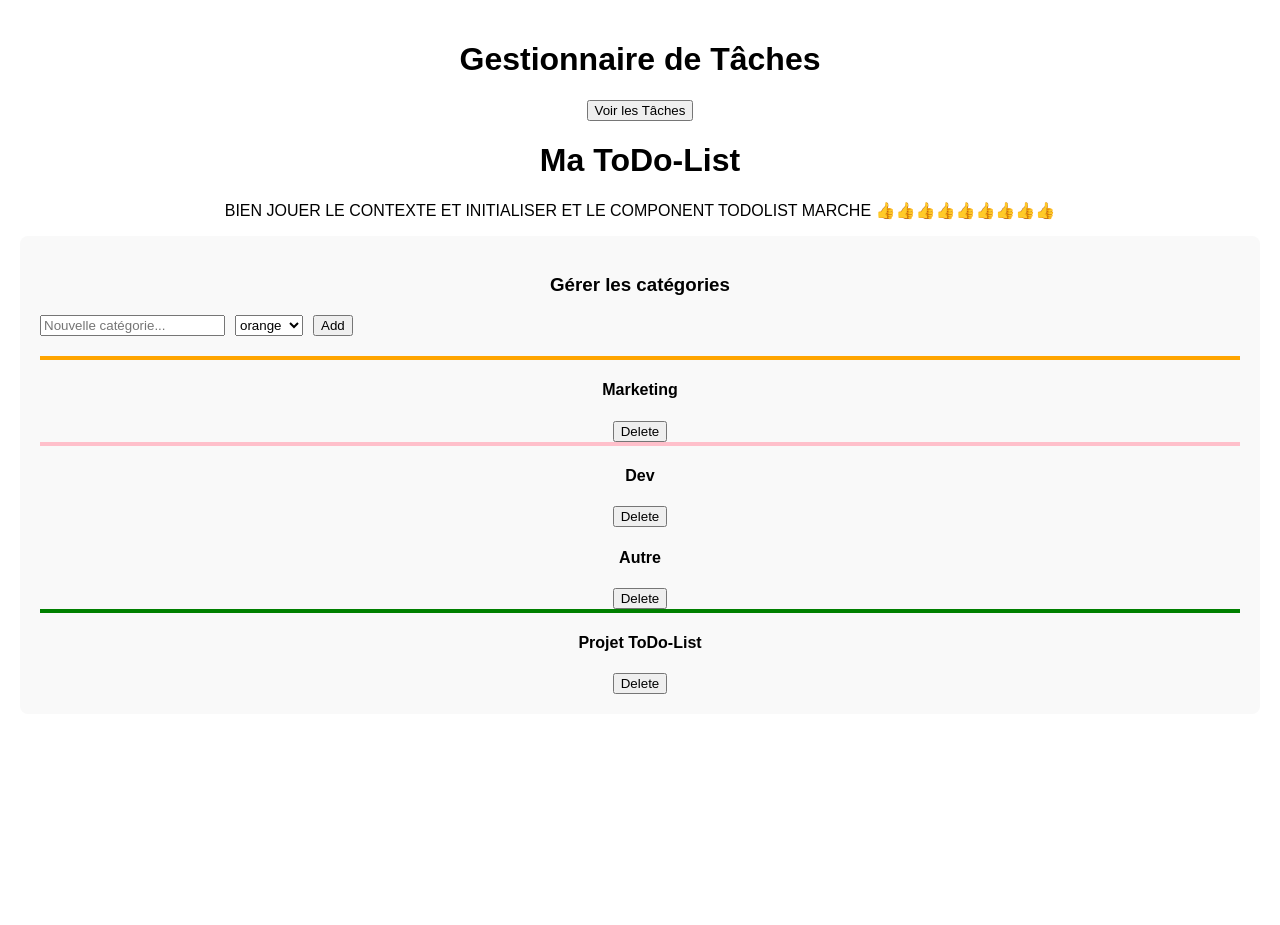
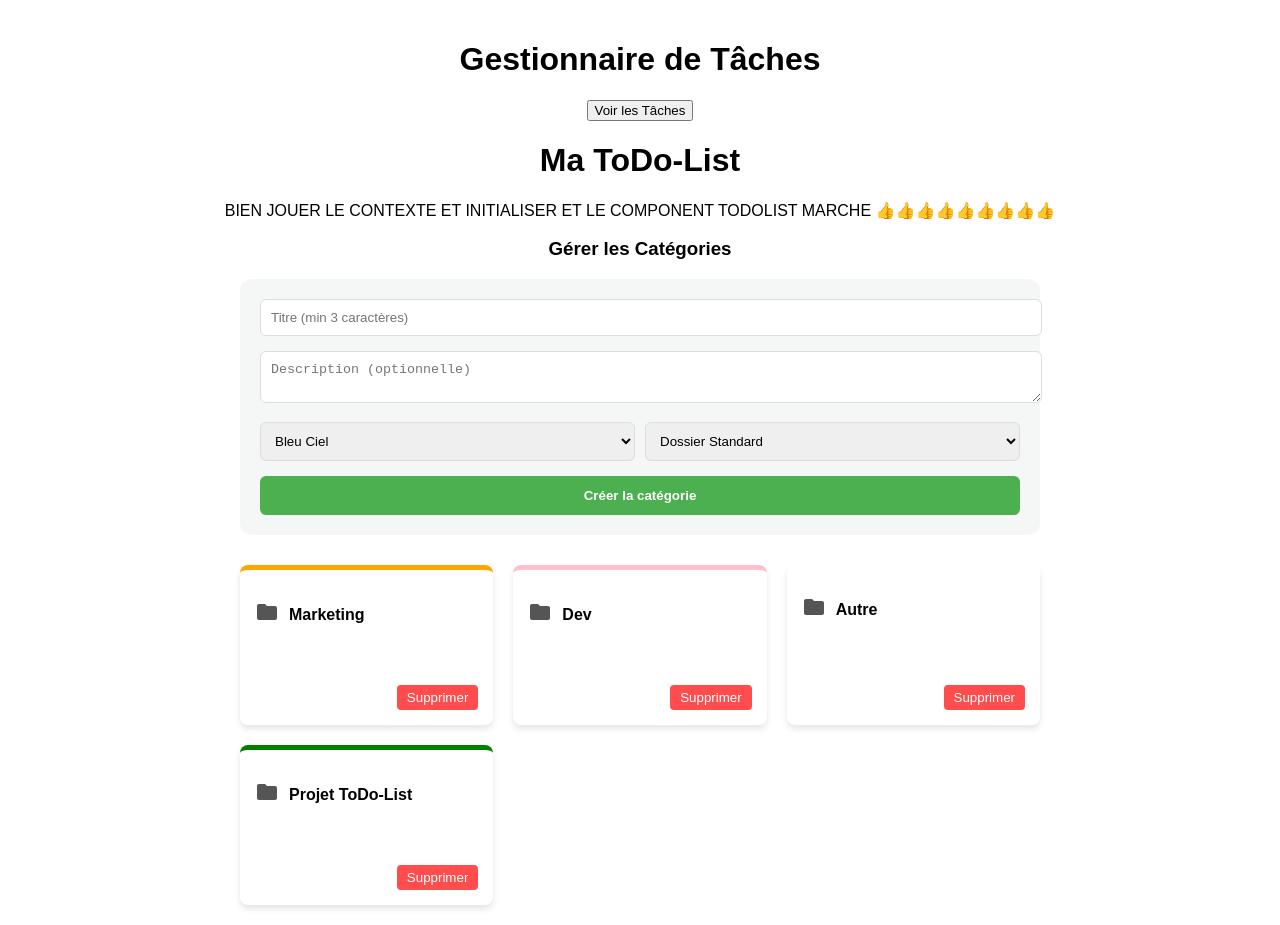
Before and after one commit to HELALI-Amin-24005915/TodoList.app, a React (Create React App) app: page / in a window 1280 px wide. Both pictures are taken after a click on the button "Gérer les Dossiers". Before the commit the page ends 800 px from the top, so only its background shows below. Built offline with nearby package versions, Linux system fonts and the light colour scheme; the HTML template or start-up script is replaced by a standard one.

Commit message:
feat: enhance FolderManager and Task components with improved UI and functionality

```diff
--- a/src/components/FolderManager/FolderManager.css
+++ b/src/components/FolderManager/FolderManager.css
@@ -1,25 +1,81 @@
 .folder-manager {
-    padding: 20px;
-    background: #f9f9f9;
-    border-radius: 8px;
+    max-width: 800px;
+    margin: 0 auto;
 }
 
 .folder-form {
-    margin-bottom: 20px;
+    background: #f4f7f6;
+    padding: 20px;
+    border-radius: 12px;
+    margin-bottom: 30px;
+    display: flex;
+    flex-direction: column;
+    gap: 15px;
+}
+
+.form-row {
     display: flex;
     gap: 10px;
 }
 
-.folder-list {
-    list-style: none;
-    padding: 0;
+.folder-form input, .folder-form textarea, .folder-form select {
+    padding: 10px;
+    border: 1px solid #ddd;
+    border-radius: 6px;
+    width: 100%;
 }
 
-.folder-list li {
+.btn-add {
+    background-color: #4CAF50;
+    color: white;
+    padding: 12px;
+    border: none;
+    border-radius: 6px;
+    cursor: pointer;
+    font-weight: bold;
+}
+
+.folder-grid {
+    display: grid;
+    grid-template-columns: repeat(auto-fill, minmax(200px, 1fr));
+    gap: 20px;
+}
+
+.folder-card {
+    background: white;
+    padding: 15px;
+    border-radius: 8px;
+    box-shadow: 0 4px 6px rgba(0,0,0,0.1);
     display: flex;
+    flex-direction: column;
     justify-content: space-between;
-    padding: 10px;
-    margin-bottom: 5px;
-    background: white;
-    box-shadow: 0 2px 4px rgba(0,0,0,0.1);
 }
+
+.folder-header {
+    display: flex;
+    align-items: center;
+    gap: 10px;
+    margin-bottom: 10px;
+}
+
+.icon-wrapper {
+    font-size: 1.5rem;
+    color: #555;
+}
+
+.folder-description {
+    font-size: 0.9rem;
+    color: #666;
+    margin-bottom: 15px;
+    flex-grow: 1;
+}
+
+.btn-delete {
+    background: #ff4d4d;
+    color: white;
+    border: none;
+    padding: 5px 10px;
+    border-radius: 4px;
+    cursor: pointer;
+    align-self: flex-end;
+}
--- a/src/components/FolderManager/FolderManager.jsx
+++ b/src/components/FolderManager/FolderManager.jsx
@@ -1,13 +1,57 @@
 import React, { useContext, useState } from 'react';
 import { TodoContext } from '../../contexts/TodoContext';
+import {
+    MdFolder, MdHome, MdWork, MdSchool,
+    MdRocketLaunch, MdFavorite, MdShoppingCart, MdPeople
+} from 'react-icons/md';
 import './FolderManager.css';
+
+const ICON_COMPONENTS = {
+    folder: <MdFolder />,
+    home: <MdHome />,
+    work: <MdWork />,
+    school: <MdSchool />,
+    rocket: <MdRocketLaunch />,
+    heart: <MdFavorite />,
+    cart: <MdShoppingCart />,
+    team: <MdPeople />
+};
+
+// Dictionnary to map icon keys to their French labels for the dropdown
+const ICON_LABELS_FR = {
+    folder: "Dossier Standard",
+    home: "Maison / Personnel",
+    work: "Travail / Pro",
+    school: "Études / Cours",
+    rocket: "Projet Urgent",
+    heart: "Favoris",
+    cart: "Achats",
+    team: "Équipe / Groupe"
+};
+
+const COLOR_LABELS_FR = {
+    orange: "Orange",
+    pink: "Rose",
+    bluesky: "Bleu Ciel",
+    green: "Vert",
+    red: "Rouge",
+    purple: "Violet",
+    yellow: "Jaune",
+    grey: "Gris",
+    brown: "Marron",
+    cyan: "Cyan"
+};
 
 const FolderManager = () => {
     const { folders, addFolder, deleteFolder } = useContext(TodoContext);
+
+    // States for each required field
     const [title, setTitle] = useState('');
-    const [color, setColor] = useState('orange');
+    const [description, setDescription] = useState('');
+    const [color, setColor] = useState('bluesky');
+    const [iconKey, setIconKey] = useState('folder');
 
-    // List of 10 colors as per requirements
+    // Colors for folder selection
     const availableColors = [
         'orange', 'pink', 'bluesky', 'green', 'red',
         'purple', 'yellow', 'grey', 'brown', 'cyan'
@@ -15,32 +59,88 @@ const FolderManager = () => {
 
     const handleSubmit = (e) => {
         e.preventDefault();
-        const success = addFolder({ title, color, description: '', icon: '' });
-        if (success) setTitle('');
-        else alert("Le titre doit comporter au moins 3 caractères.");
+
+        // Title must be at least 3 characters
+        const success = addFolder({
+            title,
+            description,
+            color,
+            icon: iconKey,
+            type: "custom"
+        });
+
+        if (success) {
+            setTitle('');
+            setDescription('');
+            setIconKey('folder');
+            setColor('bluesky');
+        } else {
+            alert("Le titre doit comporter au moins 3 caractères.");
+        }
     };
 
     return (
         <div className="folder-manager">
-            <h3>Gérer les catégories</h3>
+            <h3>Gérer les Catégories</h3>
+
             <form onSubmit={handleSubmit} className="folder-form">
+                <div className="form-group">
                     <input
                         type="text"
                         value={title}
                         onChange={(e) => setTitle(e.target.value)}
-                    placeholder="Nouvelle catégorie..."
+                        placeholder="Titre (min 3 caractères)"
+                        required
                     />
+                </div>
+
+                <div className="form-group">
+                    <textarea
+                        value={description}
+                        onChange={(e) => setDescription(e.target.value)}
+                        placeholder="Description (optionnelle)"
+                    />
+                </div>
+
+                <div className="form-row">
                     <select value={color} onChange={(e) => setColor(e.target.value)}>
-                    {availableColors.map(c => <option key={c} value={c}>{c}</option>)}
+                        {/* Display the French label for each color */}
+                        {availableColors.map(c => (
+                            <option key={c} value={c}>{COLOR_LABELS_FR[c]}</option>
+                        ))}
                     </select>
-                <button type="submit">Add</button>
+
+                    <select value={iconKey} onChange={(e) => setIconKey(e.target.value)}>
+                        {/* Display the French label for each icon */}
+                        {Object.keys(ICON_COMPONENTS).map(key => (
+                            <option key={key} value={key}>{ICON_LABELS_FR[key]}</option>
+                        ))}
+                    </select>
+                </div>
+
+                <button type="submit" className="btn-add">Créer la catégorie</button>
             </form>
 
             <div className="folder-grid">
                 {folders.map(folder => (
-                    <div key={folder.id} className="folder-card" style={{ borderTop: `4px solid ${folder.color}` }}>
+                    <div
+                        key={folder.id}
+                        className="folder-card"
+                        style={{ borderTop: `5px solid var(--${folder.color}, ${folder.color})` }}
+                    >
+                        <div className="folder-header">
+                            <span className="icon-wrapper">
+                                {ICON_COMPONENTS[folder.icon] || <MdFolder />}
+                            </span>
                             <h4>{folder.title}</h4>
-                        <button onClick={() => deleteFolder(folder.id)}>Delete</button>
+                        </div>
+                        <p className="folder-description">{folder.description}</p>
+                        <button
+                            className="btn-delete"
+                            onClick={() => deleteFolder(folder.id)}
+                        >
+                            Supprimer
+                        </button>
                     </div>
                 ))}
             </div>
--- a/src/components/Task/Task.css
+++ b/src/components/Task/Task.css
@@ -0,0 +1,25 @@
+.task-card {
+    border: 1px solid #ddd;
+    padding: 15px;
+    margin: 10px 0;
+    border-radius: 8px;
+    background: white;
+}
+
+.task-card.overdue {
+    border-color: #dc3545;
+    background-color: #fff5f5;
+}
+
+.priority-badge {
+    padding: 4px 8px;
+    border-radius: 4px;
+    color: white;
+    font-size: 0.8rem;
+    font-weight: bold;
+}
+
+.task-date.alert {
+    color: #dc3545;
+    font-weight: bold;
+}
--- a/src/components/Task/Task.jsx
+++ b/src/components/Task/Task.jsx
@@ -0,0 +1,43 @@
+import React from 'react';
+import './Task.css';
+
+/**
+ * Task component to display individual task details and priority alerts.
+ * @param {Object} props.data - The task object.
+ */
+const Task = ({ data }) => {
+    const { title, date_echeance, priority, etat } = data;
+
+    // Logic for deadline alert
+    const isOverdue = new Date(date_echeance) <= new Date();
+
+    // Priority labels and colors
+    const priorityLabels = {
+        1: { label: 'Low', color: '#28a745' },
+        2: { label: 'Medium', color: '#ffc107' },
+        3: { label: 'High', color: '#dc3545' }
+    };
+
+    return (
+        <div className={`task-card ${isOverdue ? 'overdue' : ''}`}>
+            <div className="task-header">
+                <h3>{title}</h3>
+                <span
+                    className="priority-badge"
+                    style={{ backgroundColor: priorityLabels[priority]?.color }}
+                >
+                    {priorityLabels[priority]?.label || 'Level ' + priority}
+                </span>
+            </div>
+
+            <p className="task-status">Status: {etat}</p>
+
+            <p className={`task-date ${isOverdue ? 'alert' : ''}`}>
+                Deadline: {new Date(date_echeance).toLocaleDateString()}
+                {isOverdue && " ⚠️ OVERDUE"}
+            </p>
+        </div>
+    );
+};
+
+export default Task;
--- a/src/components/TodoList/TodoList.jsx
+++ b/src/components/TodoList/TodoList.jsx
@@ -1,6 +1,7 @@
 import React, { useContext } from 'react';
 import { TodoContext } from '../../contexts/TodoContext';
 import { ETAT_TERMINE } from '../../utils/constants';
+import Task from '../Task/Task';
 
 const TodoList = () => {
     //use useContext to get the tasks from the context
@@ -17,15 +18,12 @@ const TodoList = () => {
 
             {/*use .map() to transform tasks into HTML elements */}
             {tachesAffichees.length > 0 ? (
-                <ul>
+                <div className="tasks-container">
                     {tachesAffichees.map(tache => (
-                        <li key={tache.id}>
-                            <h3>{tache.title}</h3>
-                            <p>Échéance : {tache.date_echeance}</p>
-                            <p>État : {tache.etat}</p>
-                        </li>
+                        <Task key={tache.id} data={tache} />
+
                     ))}
-                </ul>
+                </div>
             ) : (
                 <p>Aucune tâche en cours !</p>
             )}
--- a/src/contexts/TodoContext.jsx
+++ b/src/contexts/TodoContext.jsx
@@ -32,13 +32,21 @@ export const TodoProvider = ({ children }) => {
         setFolders(folders.map(f => f.id === id ? { ...f, ...updatedFields } : f));
     };
 
+    const updateTask = (id, updatedFields) => {
+        setTasks(tasks.map (tasks =>
+            tasks.id === id ? { ...tasks, ...updatedFields } : tasks
+        ))
+    };
+
+
     const contextValue = {
         tasks, setTasks,
         folders, setFolders,
         relations, setRelations,
         addFolder,
         deleteFolder,
-        updateFolder
+        updateFolder,
+        updateTask
     };
 
     return (
```
Lines whose indentation alone changed are shown as unchanged.
